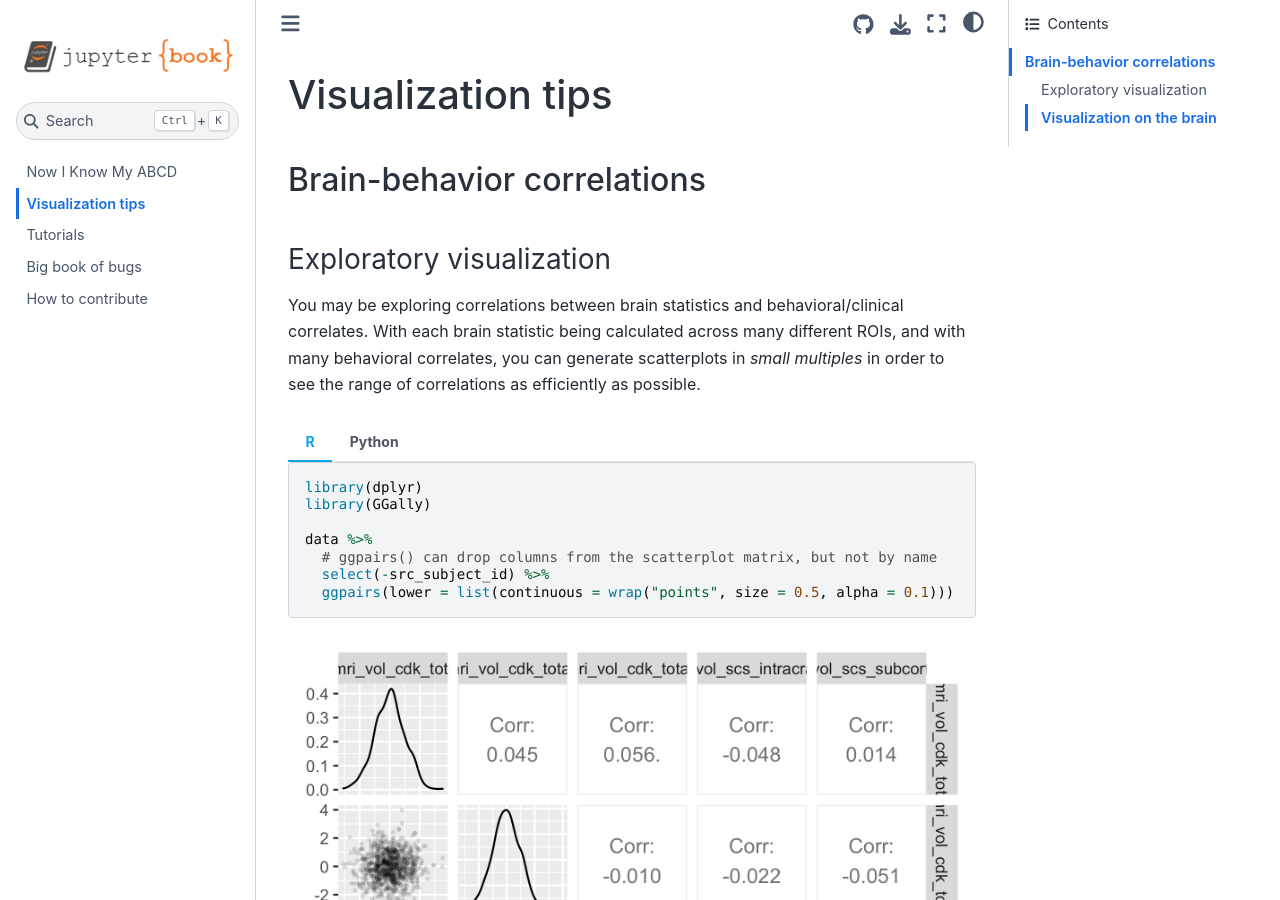
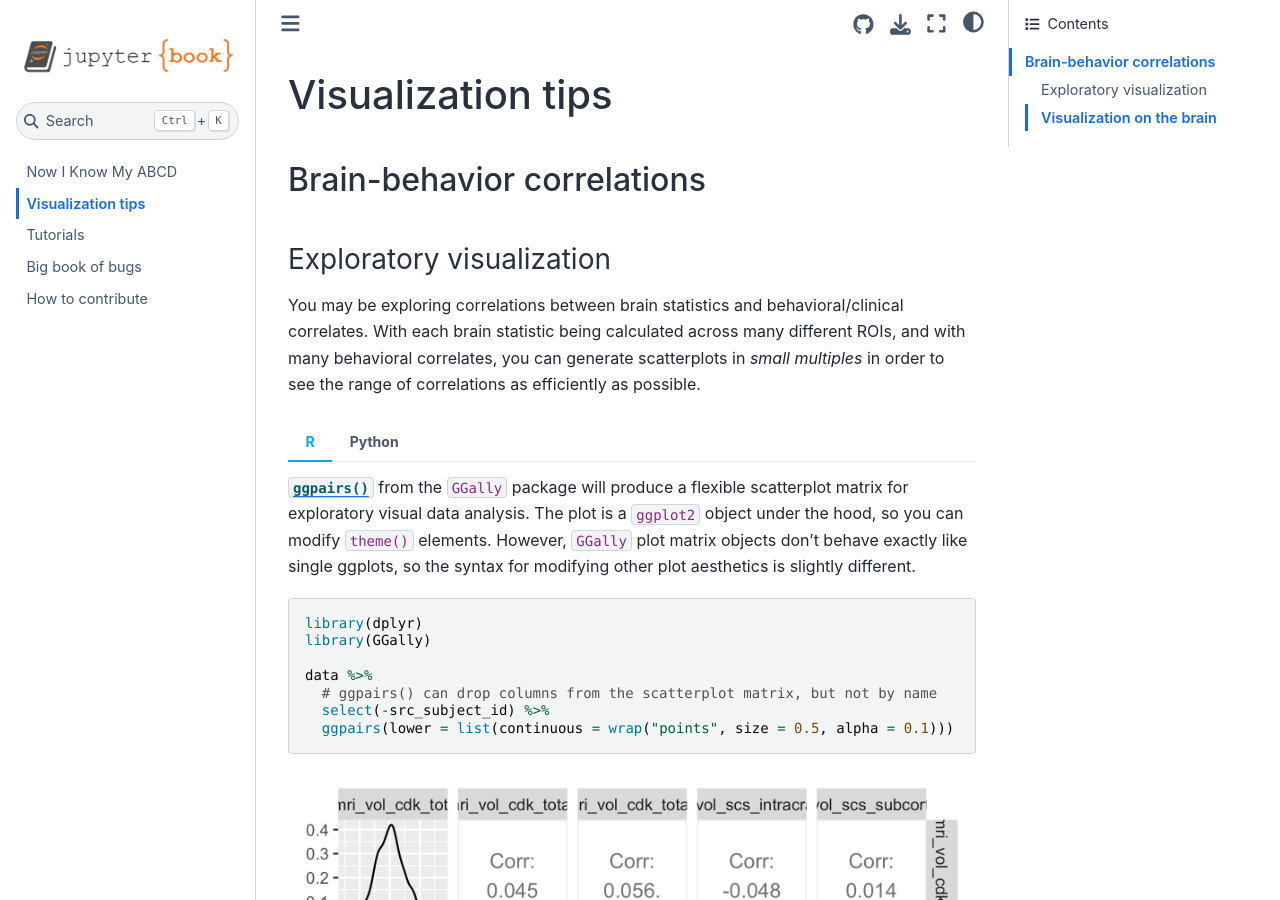
Before and after one commit to now-i-know-my-abcd/docs, a Jupyter Book: the page built from docs/visualization.md, in a window 1280 px wide and 900 px high. Built offline with Jupyter Book 1.0.4 settings and Sphinx 7.4.7 and the Sphinx Book theme 1.1.4, drawn with Linux system fonts in a browser that asks for light colours.

Commit message:
add some descriptive text for pairs plots

`````diff
--- a/docs/visualization.md
+++ b/docs/visualization.md
@@ -19,6 +19,8 @@ kernelspec:
 You may be exploring correlations between brain statistics and behavioral/clinical correlates. With each brain statistic being calculated across many different ROIs, and with many behavioral correlates, you can generate scatterplots in _small multiples_ in order to see the range of correlations as efficiently as possible.
 
 ````{tab} R
+[`ggpairs()`](https://ggobi.github.io/ggally/articles/ggpairs.html) from the `GGally` package will produce a flexible scatterplot matrix for exploratory visual data analysis. The plot is a `ggplot2` object under the hood, so you can modify `theme()` elements. However, `GGally` plot matrix objects don't behave exactly like single ggplots, so the syntax for modifying other plot aesthetics is slightly different.
+
 ```{code-block} r
 library(dplyr)
 library(GGally)
@@ -32,6 +34,7 @@ data %>%
 ```
 ````
 ````{tab} Python
+[`pairplot()`](https://seaborn.pydata.org/generated/seaborn.pairplot.html) from the `seaborn` package will produce a flexible scatterplot matrix for exploratory visual data analysis. The plot is a `matplotlib` object under the hood, and can be manipulated as such.
 ```{code-block} python
 import pandas as pd
 import seaborn as sns
`````
Also changed, not shown: docs/figs/py_seaborn_pairs.png.
